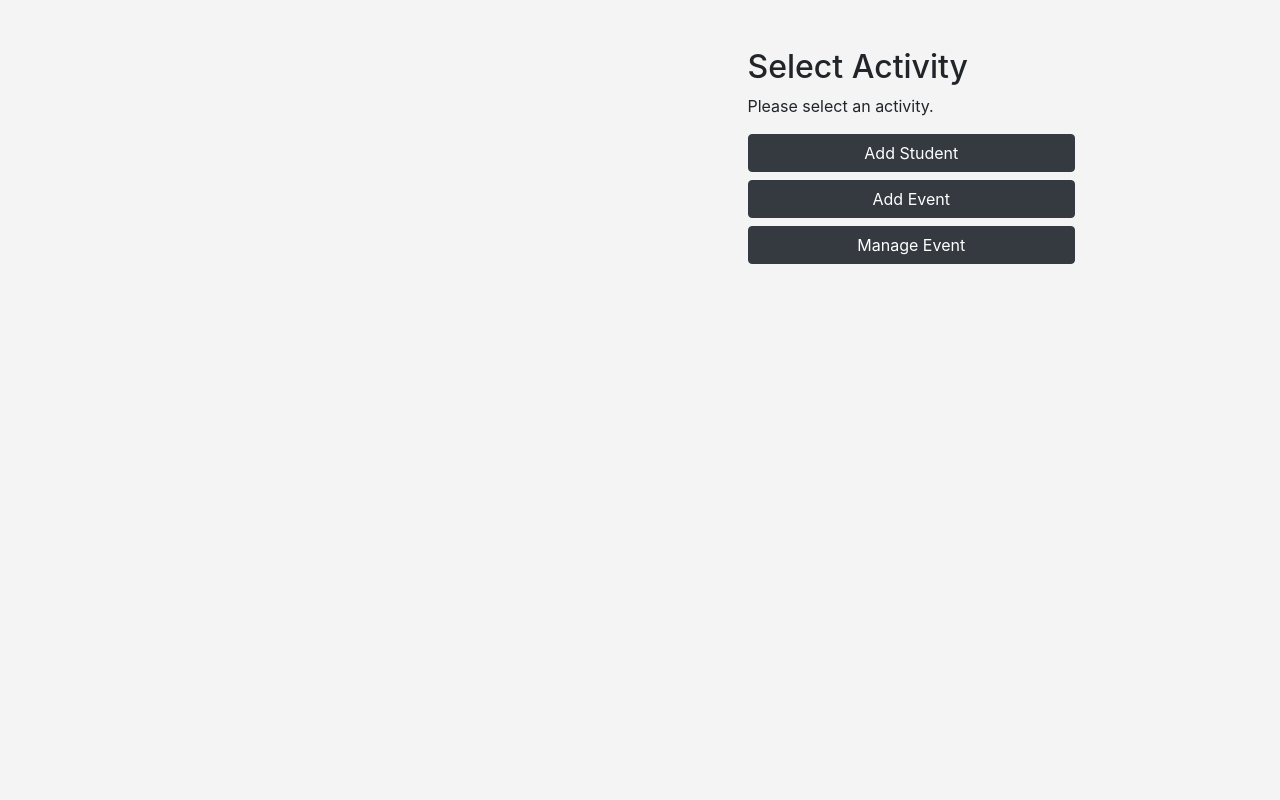
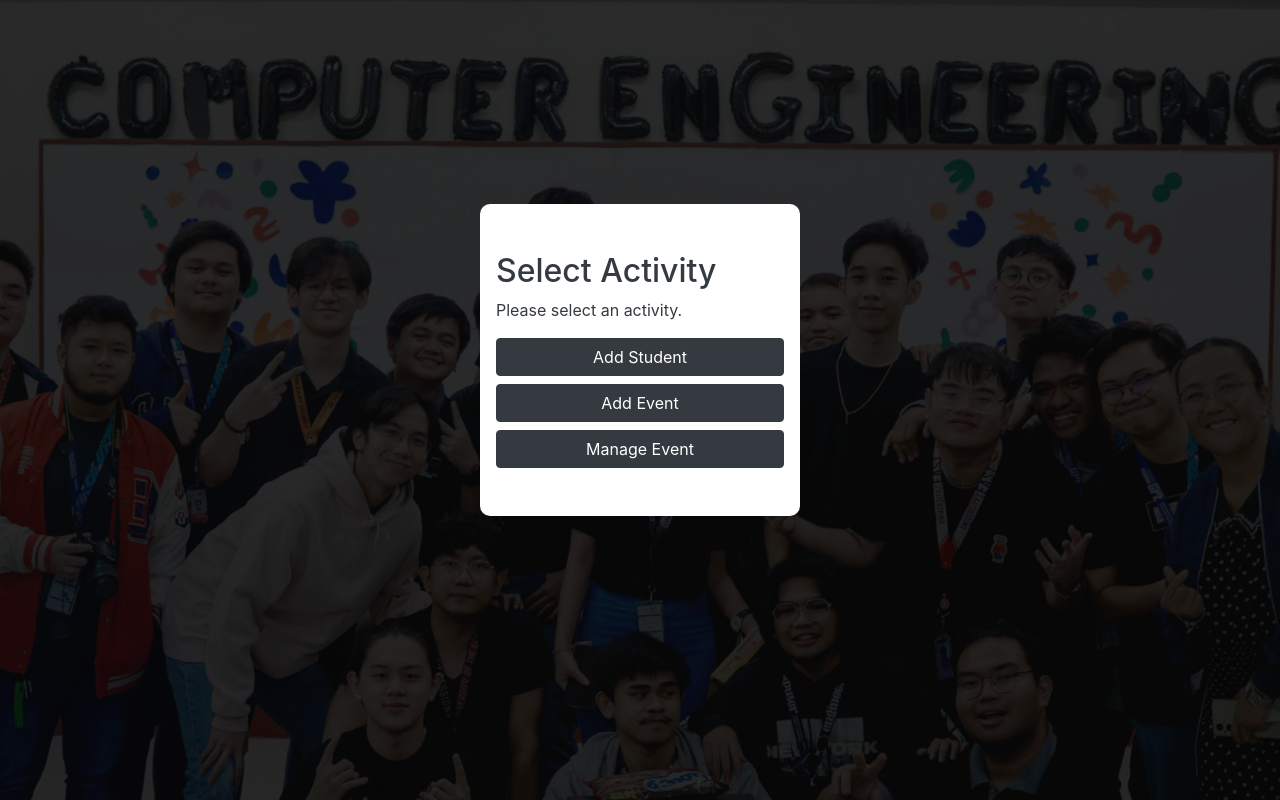
Before and after one commit to AFDanao/ncp3106_grp4, a PHP site: page /select.php in a window 1280 px wide. Run offline with PHP 8.4, Linux system fonts and the light colour scheme.

Commit message:
final update
final

```diff
--- a/select.php
+++ b/select.php
@@ -7,32 +7,47 @@
   <style>
     body {
       background-color: #f4f4f4;
+      height: 90vh;
     }
+
     .wrapper {
-      width: 900px;
+      width: 25vw;
+      height: 90vh;
       margin: 0 auto;
     }
+
+    .container-fluid {
+            width: 350px;
+            height: auto;
+            padding: 16px;
+            background-color: white;
+            border-radius: 10px;
+            z-index: 1;
+        }
+
+
+    #engineering-image {
+      background: url('scpes.png') center center no-repeat;
+      background-size: cover;
+      width: 100vw;
+      height: 100vh;
+      position: fixed;
+      z-index: -1;
+    }
+
   </style>
 </head>
 <body>
-  <div class="wrapper">
-    <div class="row">
-      <div class="col-md-7">
-        <div class="container-fluid">
-
-        </div>
-      </div>
-      <div class="col-md-5">
-        <div class="container-fluid">
-          <div class="row">
-            <div class="col-md-12">
-              <h2 class="mt-5">Select Activity</h2>
-              <p>Please select an activity.</p>
-              <a href="AddStudent/addStudent.php" class="btn btn-dark btn-block">Add Student</a>
-              <a href="AddEvent/addEvent.php" class="btn btn-dark btn-block">Add Event</a>
-              <a href="ManageEvent/manageEvent.php" class="btn btn-dark btn-block">Manage Event</a>
-            </div>
-          </div>
+  <div id="engineering-image"></div>
+  <div class="wrapper d-flex justify-content-center align-items-center">
+    <div class="container-fluid bg-white py-5">
+      <div class="row">
+        <div class="col-md-12">
+          <h2 class="text-dark">Select Activity</h2>
+          <p class="text-dark">Please select an activity.</p>
+          <a href="AddStudent/addStudent.php" class="btn btn-dark btn-block">Add Student</a>
+          <a href="AddEvent/addEvent.php" class="btn btn-dark btn-block">Add Event</a>
+          <a href="ManageEvent/manageEvent.php" class="btn btn-dark btn-block">Manage Event</a>
         </div>
       </div>
     </div>
```
Also changed, not shown: index.php (+14 -0 lines), ue_logo.png (added).
